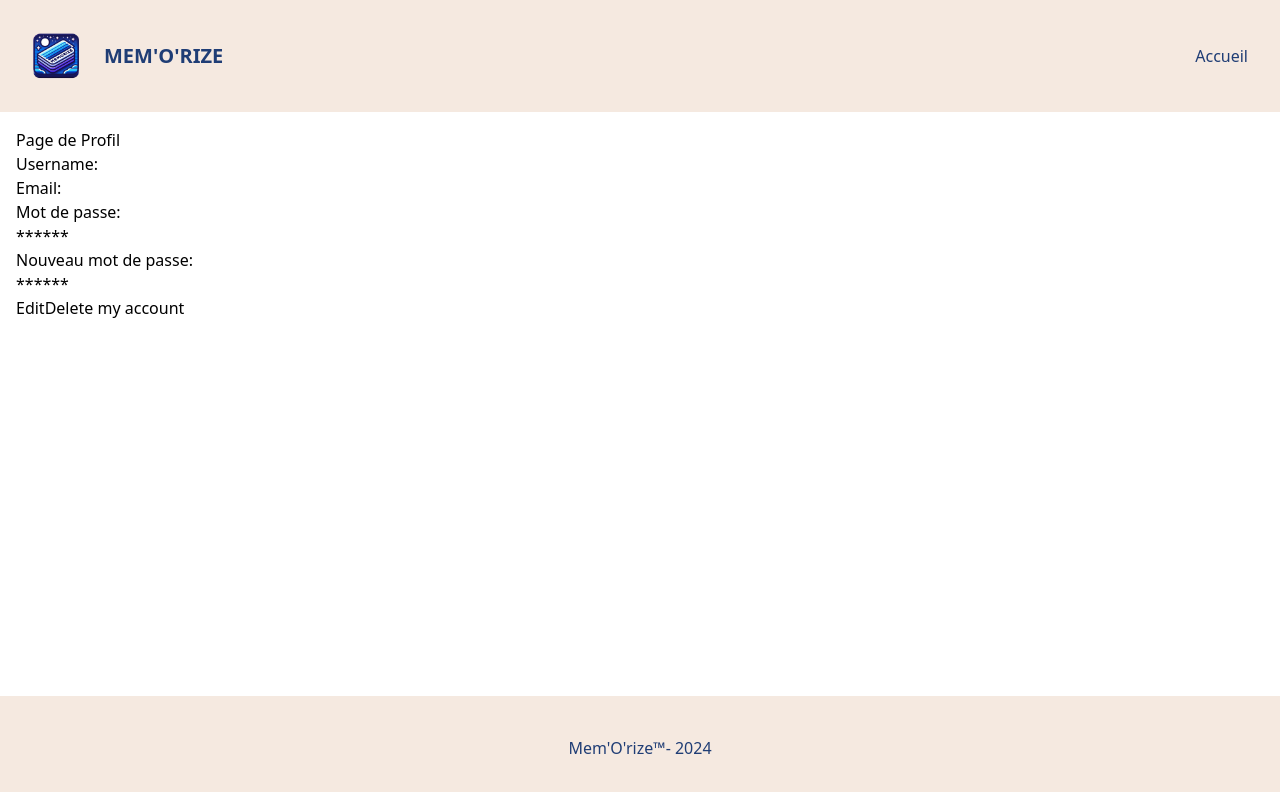
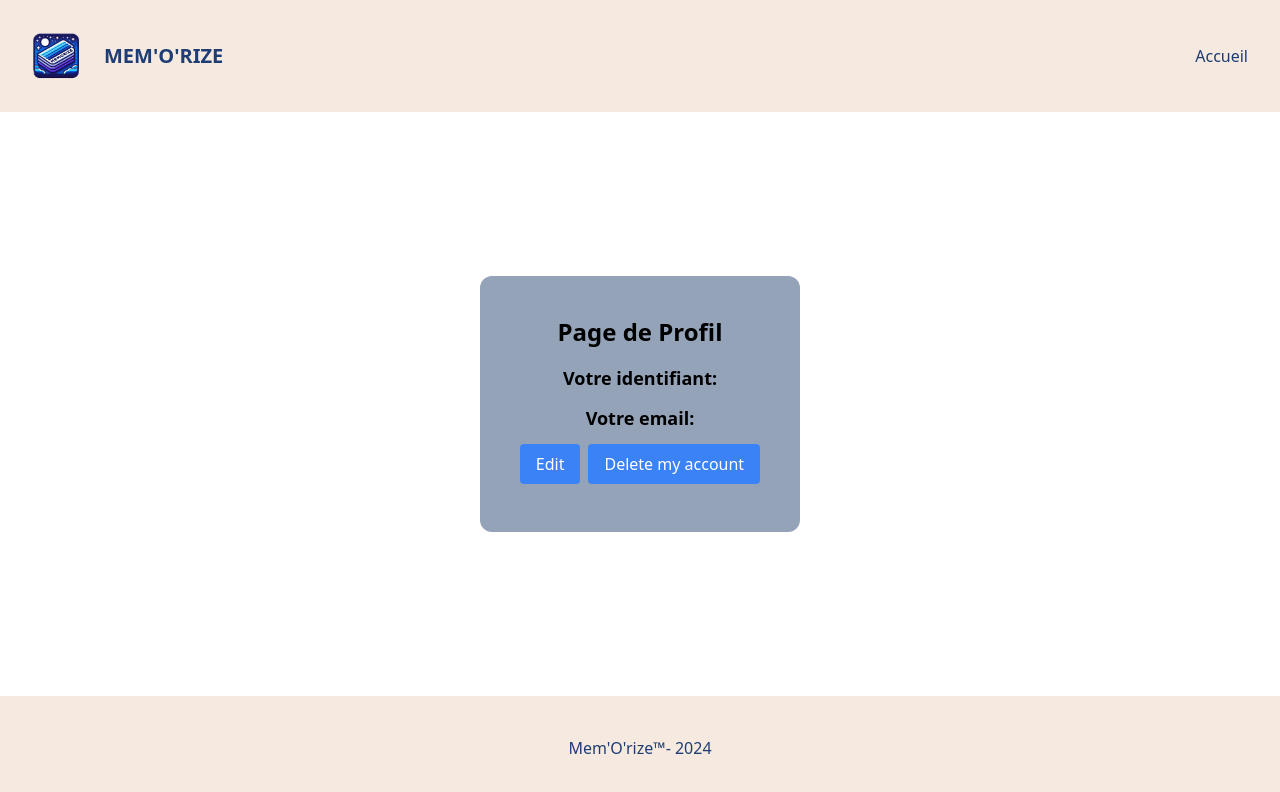
Before and after one commit to SamanthaTy/Memorize-Front-v2, a React (Vite) app: page /profile in a window 1280 px wide. Shown: the top 792 px of the page. Built offline with nearby package versions, Linux system fonts and the light colour scheme; no server answers.

Commit message:
style: refactor css for Profile & its children
- center children
- modularize inputs & buttons
- adjust spacing & padding
- add hover on buttons

The Profile is working as intended - only error handling has yet to be implemented

```diff
--- a/src/components/App/App.tsx
+++ b/src/components/App/App.tsx
@@ -31,7 +31,7 @@ function App() {
   return (
     <div className="flex flex-col min-h-screen">
       <Header />
-      <main className="container mx-auto p-4 flex-grow">
+      <main className="flex flex-col items-center justify-center container mx-auto p-4 flex-grow">
         <Outlet />
       </main>
       <Footer />
--- a/src/components/Profile/AccountInfo/index.tsx
+++ b/src/components/Profile/AccountInfo/index.tsx
@@ -1,5 +1,6 @@
 import { useState } from "react";
 import DeleteAccountModal from "../DeleteAccountModal";
+import ButtonsGroup from "../EditAccountForm/ButtonsGroup";
 
 function AccountInfo({ toggleEdit, loggedUser }) {
   const [isDeleteAccountModal, setIsDeleteAccountModal] = useState(false);
@@ -9,17 +10,26 @@ function AccountInfo({ toggleEdit, loggedUser }) {
   };
 
   return (
-    <section>
-      <p>Username:</p>
-      <p>{loggedUser.username}</p>
-      <p>Email:</p>
-      <p>{loggedUser.email}</p>
-      <p>Mot de passe:</p>
-      <p>******</p>
-      <p>Nouveau mot de passe:</p>
-      <p>******</p>
-      <button onClick={toggleEdit}>Edit</button>
-      <button onClick={handleDeleteClick}>Delete my account</button>
+    <section className="flex flex-col text-center space-y-2">
+      <div>
+        <h3 className="text-lg font-semibold text-black-600 mb-1">
+          Votre identifiant:
+        </h3>
+        <p className="text-gray-800">{loggedUser.username}</p>
+      </div>
+
+      <div>
+        <h3 className="text-lg font-semibold text-black-600 mb-1">
+          Votre email:
+        </h3>
+        <p className="text-gray-800">{loggedUser.email}</p>
+      </div>
+      <ButtonsGroup
+        buttons={[
+          { text: "Edit", onClick: toggleEdit },
+          { text: "Delete my account", onClick: handleDeleteClick },
+        ]}
+      />
       <DeleteAccountModal
         isOpen={isDeleteAccountModal}
         onClose={() => {
--- /dev/null
+++ b/src/components/Profile/EditAccountForm/ButtonsGroup/index.tsx
@@ -0,0 +1,18 @@
+function ButtonsGroup({ buttons }) {
+  return (
+    <div className="flex justify-center space-x-2">
+      {buttons.map((button, index) => (
+        <button
+          key={index}
+          type={button.type}
+          className="bg-blue-500 text-white px-4 py-2 rounded hover:bg-1F3D75"
+          onClick={button.onClick}
+        >
+          {button.text}
+        </button>
+      ))}
+    </div>
+  );
+}
+
+export default ButtonsGroup;
--- a/src/components/Profile/EditAccountForm/Input/index.tsx
+++ b/src/components/Profile/EditAccountForm/Input/index.tsx
@@ -3,13 +3,19 @@ import { useField } from "formik";
 function Input({ label, ...props }) {
   const [field, meta] = useField(props);
   return (
-    <>
-      <label htmlFor={props.id || props.name}>{label}</label>
-      <input className="text-input" {...field} {...props} />
+    <div className="space-y-1">
+      <label className="text-lg font-semibold" htmlFor={props.id || props.name}>
+        {label}
+      </label>
+      <input
+        className="text-input border rounded px-2 py-1 w-full "
+        {...field}
+        {...props}
+      />
       {meta.touched && meta.error ? (
         <div className="error">{meta.error}</div>
       ) : null}
-    </>
+    </div>
   );
 }
 
--- a/src/components/Profile/EditAccountForm/index.tsx
+++ b/src/components/Profile/EditAccountForm/index.tsx
@@ -6,6 +6,7 @@ import {
   updateUser,
 } from "../../../store/actions/user/updateUser";
 import { validationSchema, initialValues } from "./validation";
+import ButtonsGroup from "./ButtonsGroup";
 
 function EditAccountForm({ toggleEdit }) {
   const dispatch = useAppDispatch();
@@ -41,15 +42,29 @@ function EditAccountForm({ toggleEdit }) {
       validationSchema={validationSchema}
       onSubmit={onFormikSubmit}
     >
-      <Form>
-        <Input name="username" label="Your username" type="text" />
-        <Input name="email" label="Your email" type="email" />
-        <Input name="password" label="Your current password" type="password" />
-        <Input name="newPassword" label="Your new password" type="password" />
-        <button type="submit">Save</button>
-        <button type="button" onClick={toggleEdit}>
-          Cancel
-        </button>
+      <Form className="flex flex-col items-center justify-center text-center">
+        <div className="space-y-1">
+          <Input name="username" label="Votre nouvel identifiant" type="text" />
+          <Input name="email" label="Votre nouvel email" type="email" />
+          <Input
+            name="password"
+            label="Votre mot de passe actuel"
+            type="password"
+          />
+          <Input
+            name="newPassword"
+            label="Votre nouveau mot de passe"
+            type="password"
+          />
+        </div>
+        <div className="mt-4">
+          <ButtonsGroup
+            buttons={[
+              { text: "Save", type: "submit" },
+              { text: "Cancel", type: "button", onClick: toggleEdit },
+            ]}
+          />
+        </div>
       </Form>
     </Formik>
   );
--- a/src/components/Profile/index.tsx
+++ b/src/components/Profile/index.tsx
@@ -17,11 +17,9 @@ function Profile() {
 
   const loggedUser = useAppSelector((state) => state.user);
 
-  useAppSelector((state) => console.log(state));
-
   return (
-    <section>
-      <h1>Page de Profil</h1>
+    <section className="flex flex-col bg-slate-400 p-10 rounded-xl mx-auto text-center items-center justify-center">
+      <h1 className="text-2xl font-bold mb-4">Page de Profil</h1>
       {isEditing ? (
         <EditAccountForm toggleEdit={toggleEdit} />
       ) : (
--- a/tailwind.config.js
+++ b/tailwind.config.js
@@ -14,7 +14,6 @@ export default {
         B4ABCE: "#B4ABCE",
       },
     },
-
   },
   plugins: [],
 };
```
